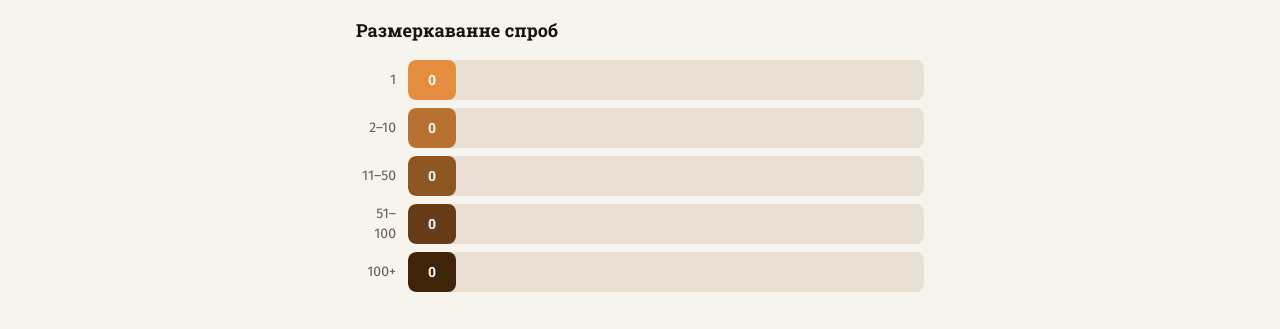
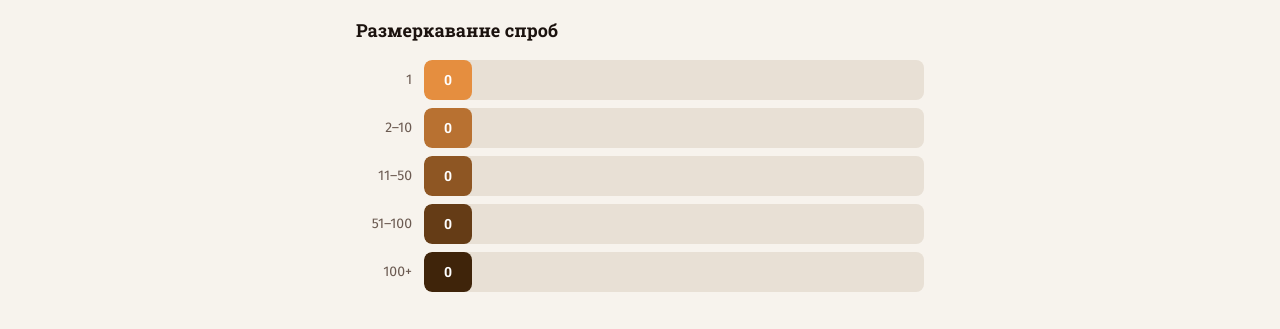
Before and after one commit to alesdrobysh/pobach-ui, a Next.js app: page /stats in a window 1280 px wide. Shown: the part 174-503 px from the top of the page. Built offline with nearby package versions, Linux system fonts and the light colour scheme; no server answers.

Commit message:
Fix stats distribution chart layout
Prevent label wrapping and enforce minimum bar width.

```diff
--- a/src/app/stats/page.tsx
+++ b/src/app/stats/page.tsx
@@ -87,13 +87,13 @@ function DistributionChart({ distribution }: DistributionChartProps) {
 
         return (
           <div key={range.label} className="flex items-center gap-3 text-sm">
-            <div className="w-10 text-right text-[var(--text-muted)] shrink-0">
+            <div className="w-14 text-right text-[var(--text-muted)] shrink-0 whitespace-nowrap">
               {range.label}
             </div>
             <div className="flex-1 h-10 bg-[var(--border)] rounded-lg overflow-hidden relative">
               {range.count > 0 ? (
                 <div
-                  className="h-full rounded-lg flex items-center justify-end pr-3 transition-all duration-500"
+                  className="h-full min-w-12 rounded-lg flex items-center justify-end pr-3 transition-all duration-500"
                   style={{
                     width: `${percentage}%`,
                     backgroundColor: range.color,
```
